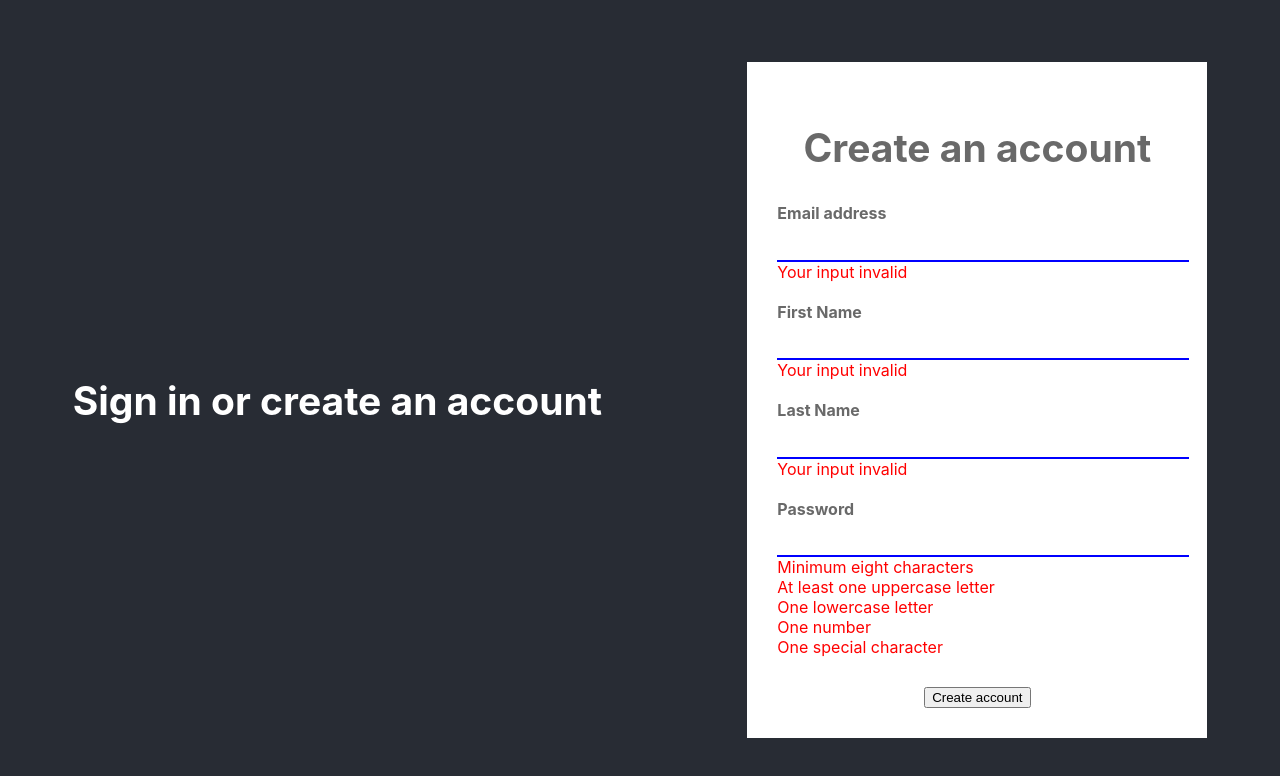
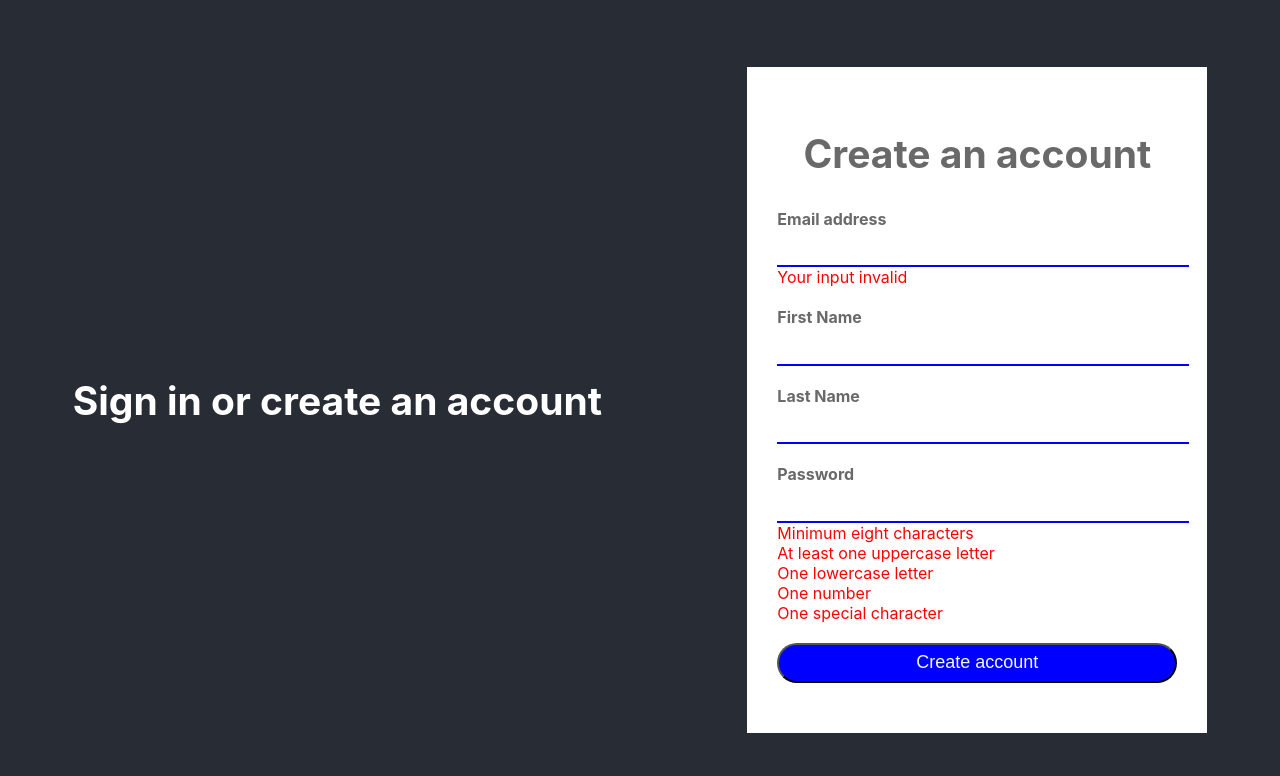
Before and after one commit to Anri-H/Form, a React (Create React App) app: page / in a window 1280 px wide. Shown: the top 776 px of the page. Built offline with nearby package versions, Linux system fonts and the light colour scheme.

Commit message:
fix(forms.jsx):corrected input validation check for error message

```diff
--- a/src/Components/Form.jsx
+++ b/src/Components/Form.jsx
@@ -1,5 +1,6 @@
 import React from "react";
 import Input from "./Input/Input";
+import "./submit.css";
 import { validation } from "../helpers/validation";
 
 export default class Form extends React.Component {
@@ -13,23 +14,15 @@ export default class Form extends React.Component {
     };
   }
 
-  static isDisabled = {
-    email: true,
-    firstName: true,
-    lastName: true,
-    password: true,
-  };
-
   handleChange = ({ target }) => {
     console.log(this.state);
-    Form.isDisabled = { [target.name]: validation[target.name](target.value) };
     localStorage.setItem([target.name], target.value);
     this.setState({ [target.name]: target.value });
   };
 
   handleSubmit = (event) => {
     event.preventDefault();
-    alert("Отправленное имя: " + JSON.stringyfy(this.state));
+    alert(JSON.stringify(this.state));
   };
 
   render() {
@@ -42,7 +35,7 @@ export default class Form extends React.Component {
           name="email"
           value={email}
           onChange={this.handleChange}
-          disabled={Form.isDisabled.email}
+          disabled={validation.email(email)}
         />
         <Input
           title="First Name"
@@ -50,7 +43,7 @@ export default class Form extends React.Component {
           name="firstName"
           value={firstName}
           onChange={this.handleChange}
-          disabled={Form.isDisabled.firstName}
+          disabled={validation.firstName(firstName)}
         />
         <Input
           title="Last Name"
@@ -58,7 +51,7 @@ export default class Form extends React.Component {
           name="lastName"
           value={lastName}
           onChange={this.handleChange}
-          disabled={Form.isDisabled.lastName}
+          disabled={validation.lastName(lastName)}
         />
         <Input
           title="Password"
@@ -66,10 +59,10 @@ export default class Form extends React.Component {
           name="password"
           value={password}
           onChange={this.handleChange}
-          disabled={Form.isDisabled.password}
+          disabled={validation.password(password)}
         />
 
-        <input disabled={Form.invalid} type="submit" value="Create account" />
+        <input type="submit" className={"button"} value="Create account" />
       </form>
     );
   }
```
